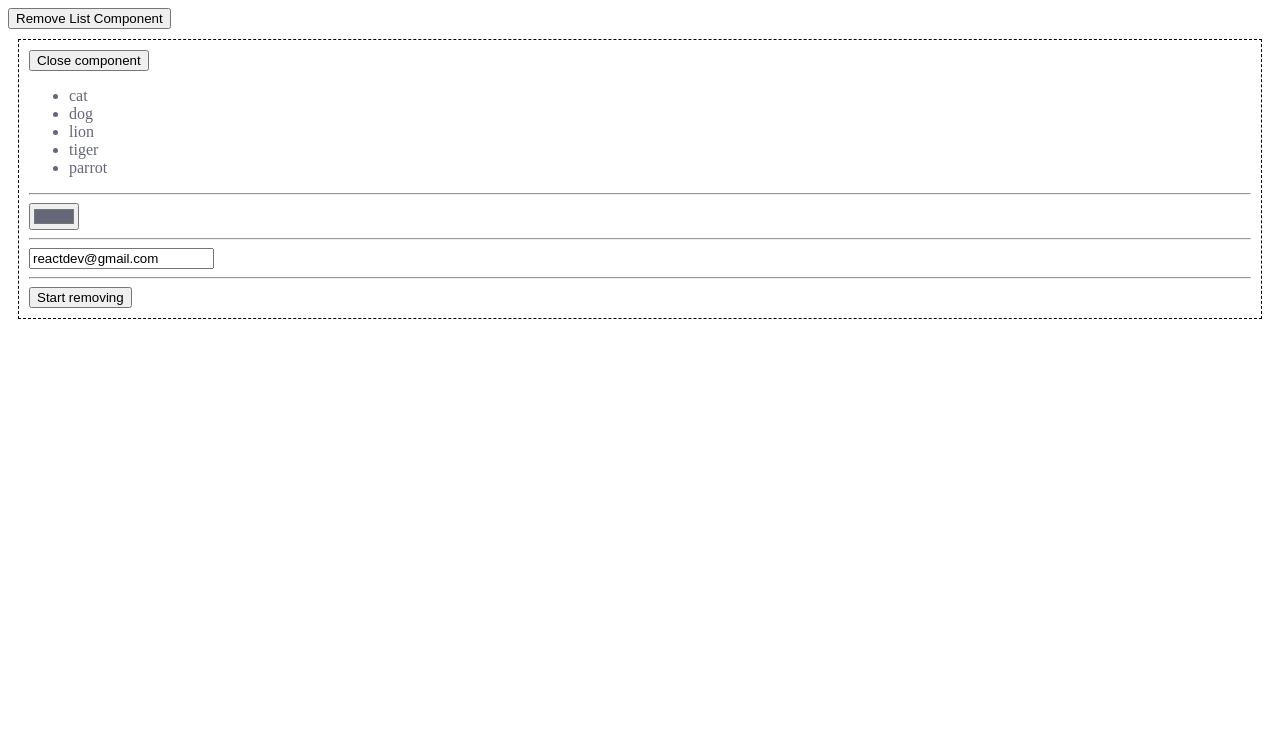
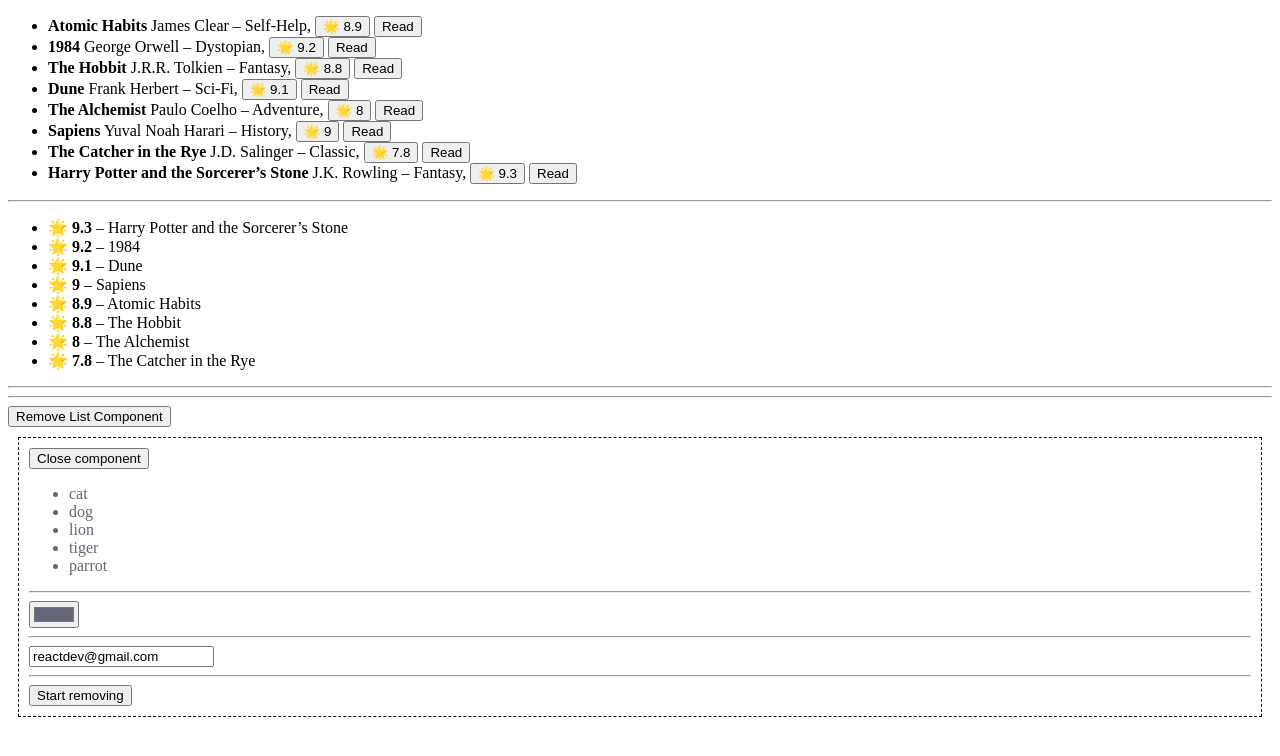
Before and after one commit to brightestsirius/React_32, a React (Vite) app in the folder lesson_03/: page / in a window 1280 px wide. Shown: the top 756 px of the page. Built offline with nearby package versions, Linux system fonts and the light colour scheme.

Commit message:
lesson_03 – intro useState & useEffect

```diff
--- a/lesson_03/src/App.jsx
+++ b/lesson_03/src/App.jsx
@@ -1,4 +1,5 @@
 import { useState } from "react";
+import Books from "./components/Books/Books";
 import List from "./components/useEffect/List";
 
 export default function App() {
@@ -6,6 +7,8 @@ export default function App() {
 
   return (
     <>
+      <Books />
+      <hr />
       <button onClick={() => setIsList((prevState) => !prevState)}>
         {!isList ? `Show` : `Remove`} List Component
       </button>
```
